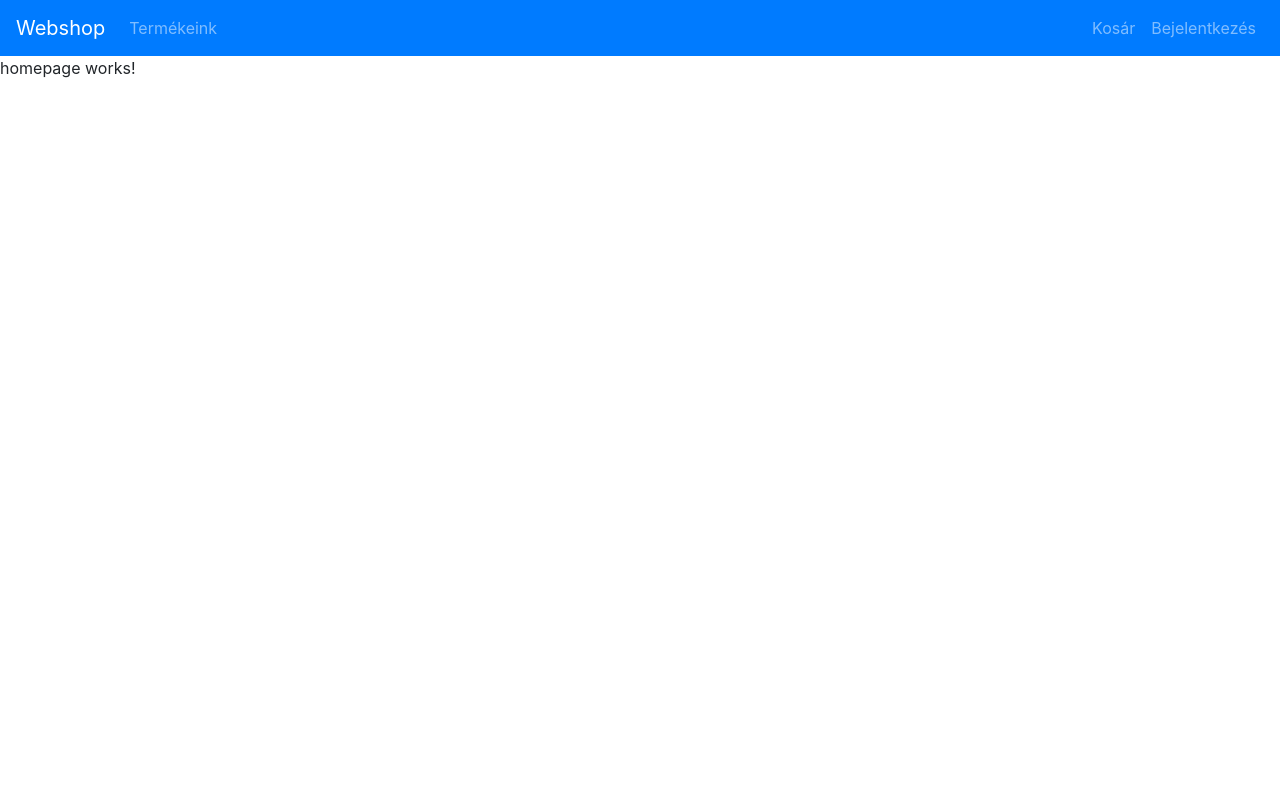
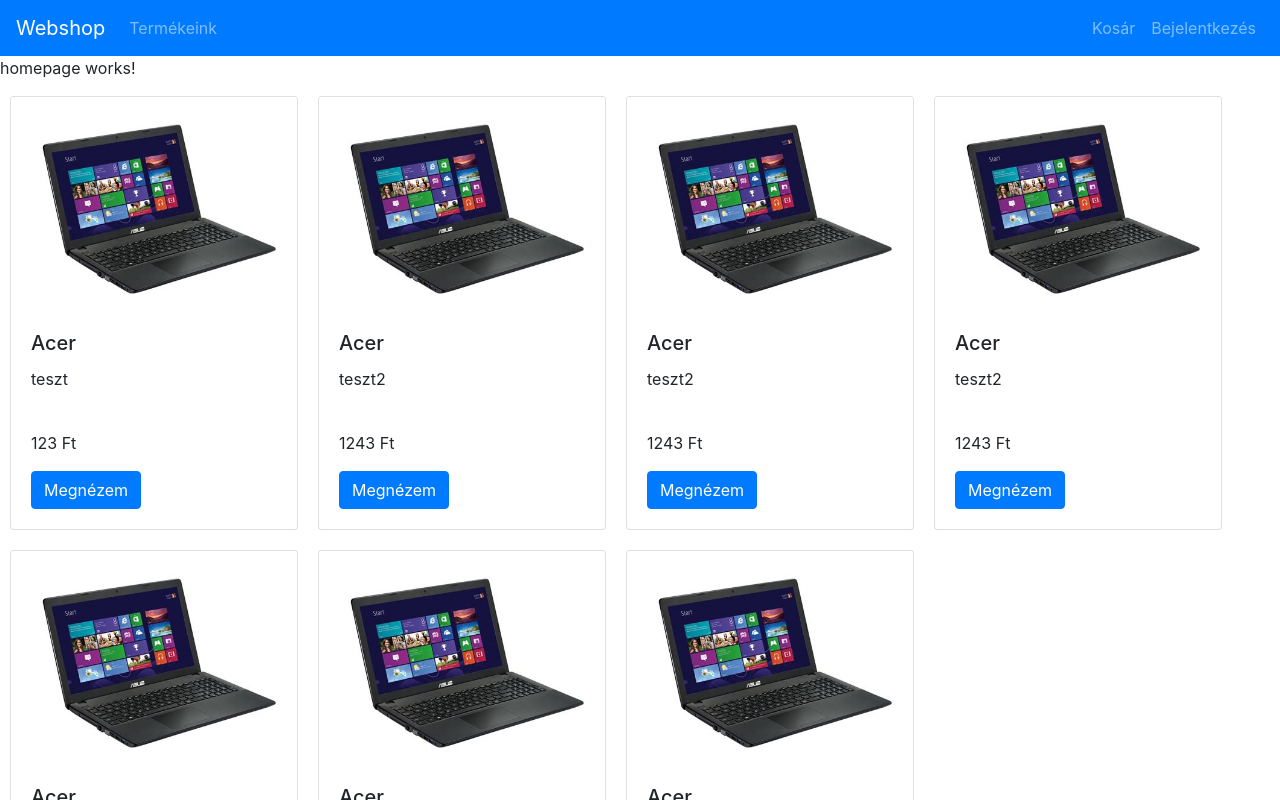
Before and after one commit to Bencece/Webshop_PRF, an Angular app in the folder webshop-app/: page /homepage in a window 1280 px wide. Shown: the top 800 px of the page. Built offline with nearby package versions, Linux system fonts and the light colour scheme.

Commit message:
Add product class

```diff
--- a/webshop-app/src/app/homepage/homepage.component.css
+++ b/webshop-app/src/app/homepage/homepage.component.css
@@ -0,0 +1,7 @@
+.card{
+    width: 18rem;
+    float: left;
+    margin-left: 10px;
+    margin-right: 10px;
+    margin-bottom: 20px;
+}
--- a/webshop-app/src/app/homepage/homepage.component.html
+++ b/webshop-app/src/app/homepage/homepage.component.html
@@ -1 +1,13 @@
 <p>homepage works!</p>
+<div>
+  <div class="card" *ngFor="let product of Products">
+    <img class="card-img-top" src="../../assets/note1.jpg" alt="Card image cap">
+    <div class="card-body">
+      <h5 class="card-title">{{ product.name }}</h5>
+      <p class="card-text">{{ product.description }}</p>
+      <br>
+      <p class="card-text">{{ product.prize }} Ft</p>
+      <a href="#" class="btn btn-primary">Megnézem</a>
+    </div>
+  </div>
+</div>
--- a/webshop-app/src/app/homepage/homepage.component.ts
+++ b/webshop-app/src/app/homepage/homepage.component.ts
@@ -1,4 +1,5 @@
 import { Component, OnInit } from '@angular/core';
+import { Product } from '../product';
 
 @Component({
   selector: 'app-homepage',
@@ -6,10 +7,20 @@
   styleUrls: ['./homepage.component.css']
 })
 export class HomepageComponent implements OnInit {
-
+  Products : Product[] = [
+    { id: 1, name: "Acer", description: "teszt", prize: 123},
+    { id: 2, name: "Acer", description: "teszt2", prize: 1243},
+    { id: 2, name: "Acer", description: "teszt2", prize: 1243},
+    { id: 2, name: "Acer", description: "teszt2", prize: 1243},
+    { id: 2, name: "Acer", description: "teszt2", prize: 1243},
+    { id: 2, name: "Acer", description: "teszt2", prize: 1243},
+    { id: 2, name: "Acer", description: "teszt2", prize: 1243}
+  ]
   constructor() { }
 
   ngOnInit(): void {
   }
 
+
+
 }
--- /dev/null
+++ b/webshop-app/src/app/product.ts
@@ -0,0 +1,6 @@
+export interface Product {
+    id: number;
+    name: string;
+    description: string;
+    prize: number;
+  }
```
Also changed, not shown: webshop-app/src/assets/note1.jpg (added).
